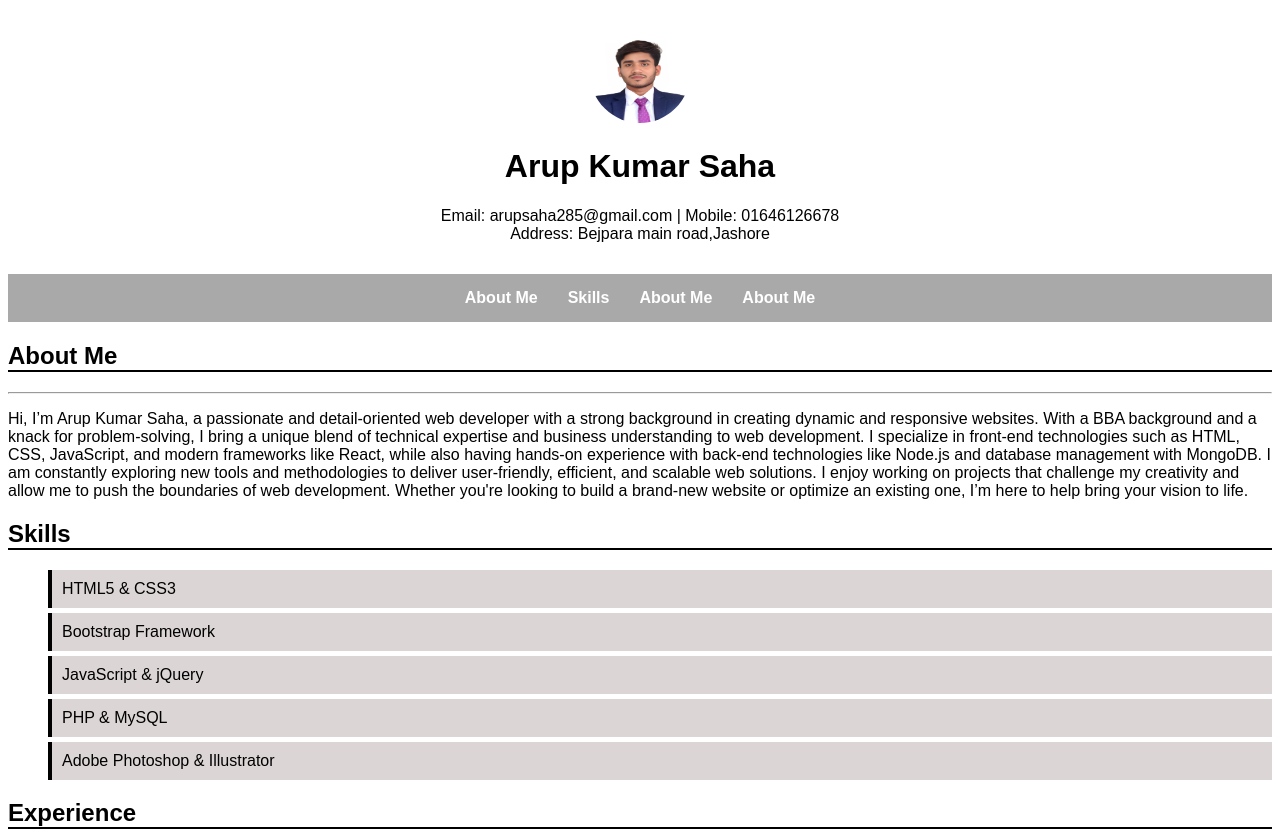
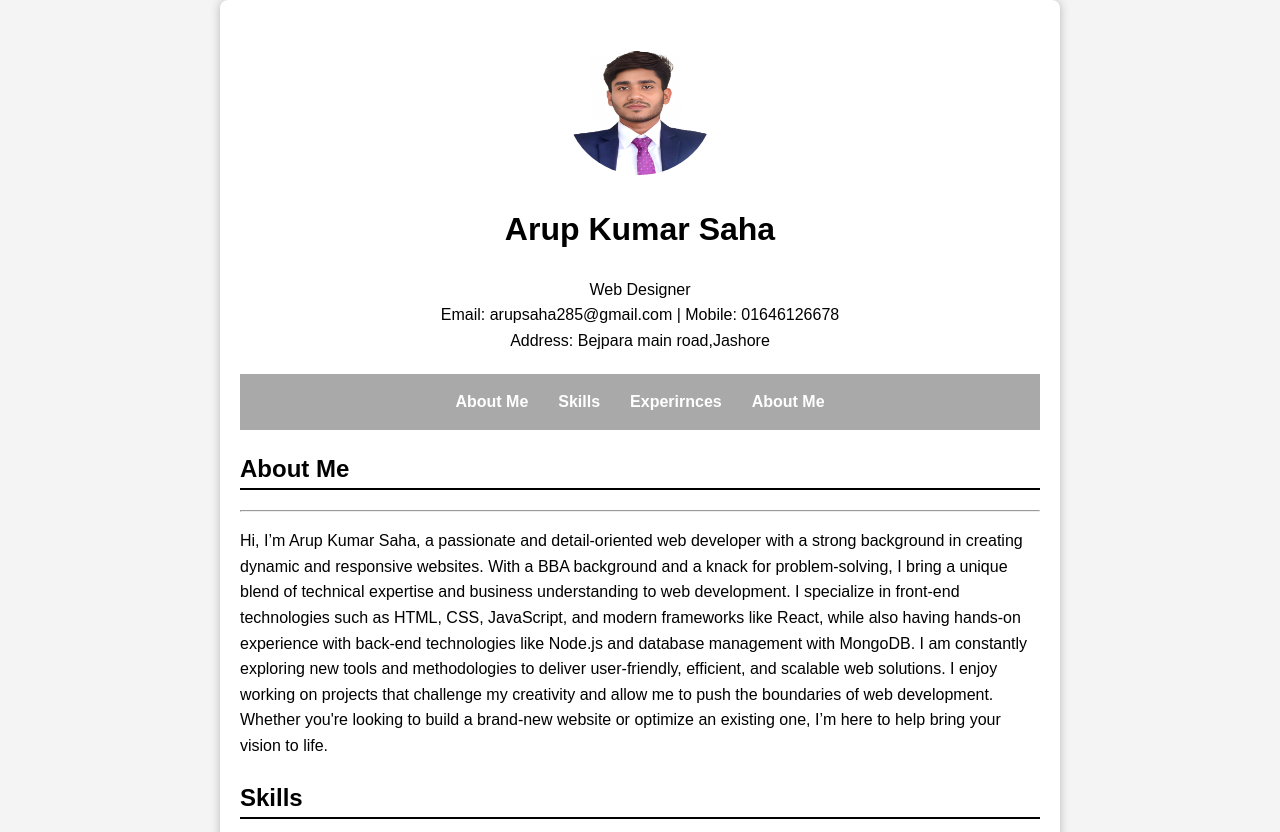
Before and after one commit to arupkumarsaha0/Web-Design, a plain HTML site: page Assignment/CV.html in a window 1280 px wide. Shown: the top 832 px of the page. Drawn offline with Linux system fonts and the light colour scheme.

Commit message:
upload 2

```diff
--- a/Assignment/CV.html
+++ b/Assignment/CV.html
@@ -3,7 +3,7 @@
 <head>
     <meta charset="UTF-8">
     <meta name="viewport" content="width=device-width, initial-scale=1.0">
-    <title>Document</title>
+    <title>Arup Kumar Saha CV</title>
     <link rel="stylesheet" href="style.css">
 </head>
 <body>
@@ -11,7 +11,7 @@
     <header>
         <img src="profile.jpg" alt="profile">
         <h1>Arup Kumar Saha</h1>
-        <p>Email: arupsaha285@gmail.com | Mobile: 01646126678<br>
+        <p>Web Designer<br>Email: arupsaha285@gmail.com | Mobile: 01646126678<br>
         Address: Bejpara main road,Jashore</p>
      </header>
 
@@ -19,7 +19,7 @@
         <ul>
        <li><a href="#about">About Me</a></li>
        <li><a href="#skill">Skills</a> </li>
-       <li><a href="#experience">About Me</a> </li>
+       <li><a href="#experience">Experirnces</a> </li>
        <li><a href="#contact">About Me</a>  </li>
        </ul>
     </nav>
@@ -42,7 +42,7 @@
            <li>Adobe Photoshop & Illustrator</li>
     </ul>
     </section>
-    <section class="list" id="experoence">
+    <section class="list" id="experience">
         <h1>Experience</h1>
     <ul>
         <li><strong>Web Developer</strong> - ABC Solutions (Aug 2020 - Dec 2021)<br>
--- a/Assignment/style.css
+++ b/Assignment/style.css
@@ -1,12 +1,12 @@
 header,footer{
     background-color: white;
-    padding: 15px;
+    padding: 5px;
     text-align: center;
 }
 img{
     border-radius: 50%;
-    height: 100px;
-    width: 100px;
+    height: 150px;
+    width: 150px;
 }
 nav{
     position:static;
@@ -36,6 +36,11 @@ nav ul li a:hover{
 }
 body{
     font-family: Arial, Helvetica, sans-serif;
+    margin: 0;
+    padding: 0;
+    line-height: 1.6;
+    background: #f4f4f4;
+
 }
 
 .list ul li{
@@ -49,3 +54,14 @@ body{
 section h1{
     border-bottom: 2px solid black;
 }
+div{
+    max-width: 800px;
+    margin: 0 auto;
+    padding: 20px;
+    background: #fff;
+    border-radius: 8px;
+    box-shadow: 0 0 10px rgb(187, 181, 181);
+}
+section{
+    margin-bottom: 20px;
+}
```
